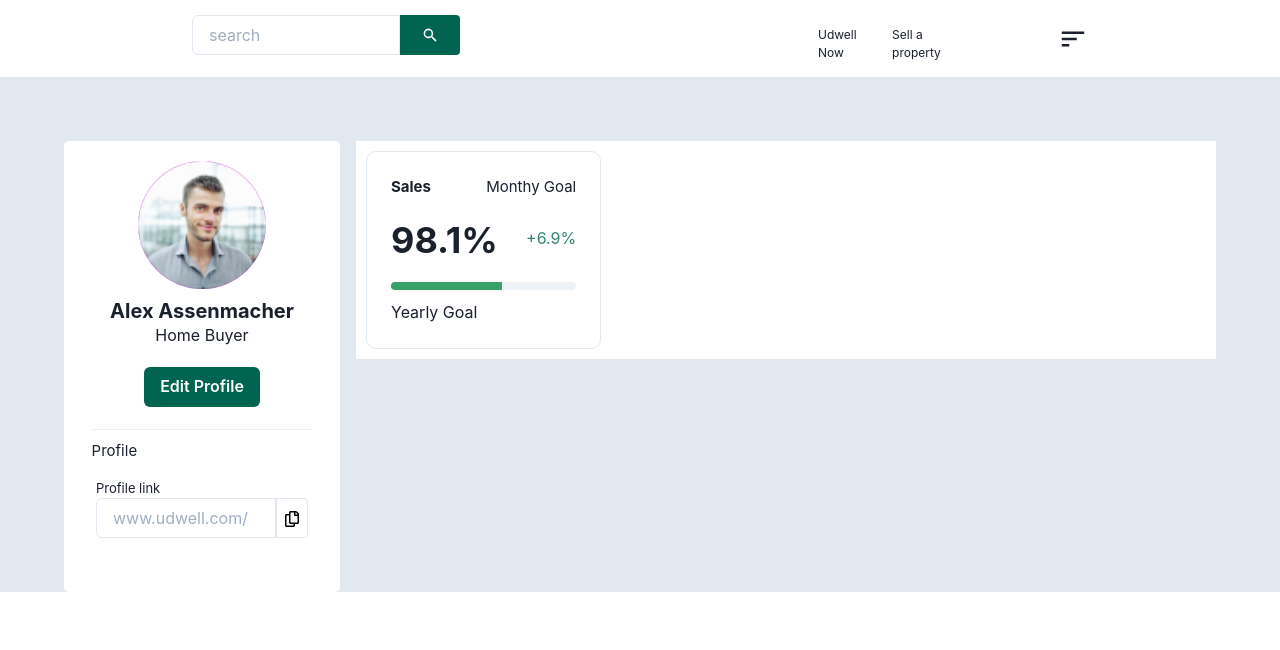
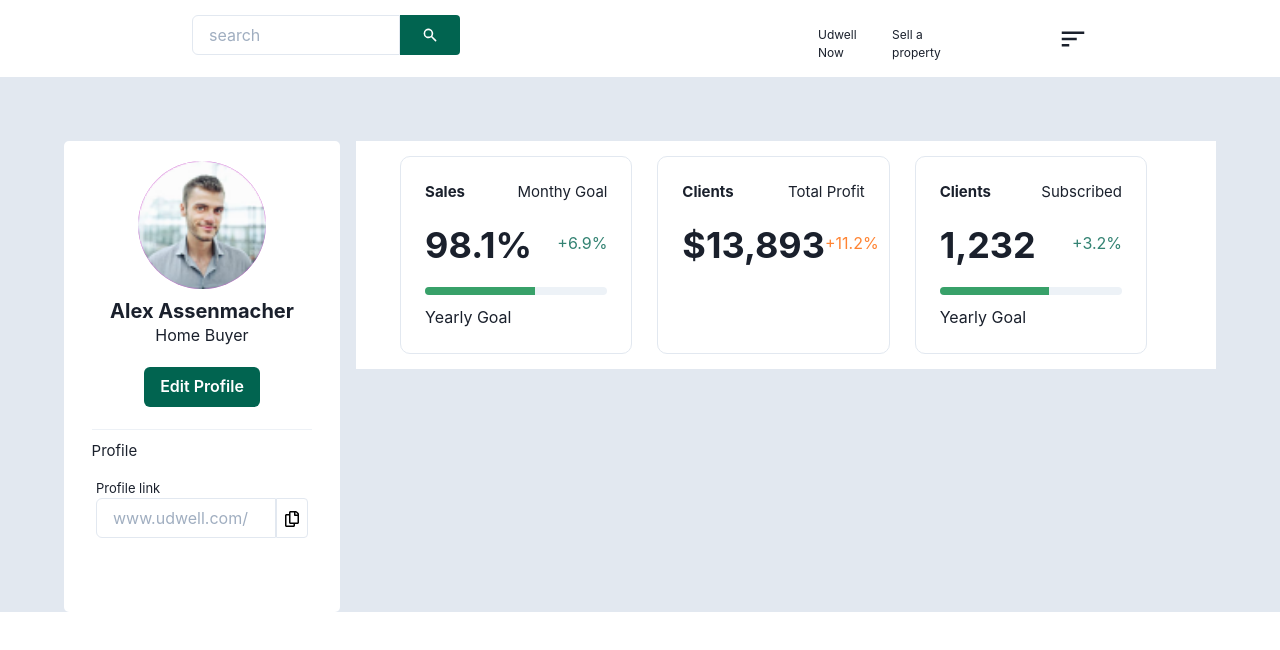
Before and after one commit to gadzorgenu/vien-Health-coding-Challenge, a React (Create React App) app in the folder coding_challenge/: page / in a window 1280 px wide. Shown: the top 650 px of the page. Built offline with nearby package versions, Linux system fonts and the light colour scheme.

Commit message:
Modified card

```diff
--- a/coding_challenge/src/components/Cards/ClientCard.js
+++ b/coding_challenge/src/components/Cards/ClientCard.js
@@ -1,10 +1,20 @@
 import React from 'react'
+import {Box, Flex, Text, Heading, Progress } from '@chakra-ui/react'
 
 const ClientCard = () =>{
     return (
-        <div>
-            Client
-        </div>
+        <Box borderRadius='10px' w={{ md: '28%'}} mr={{ md: '3%'}} p={{ md: 6}} borderWidth={1}>
+        <Flex fontSize={{md:'15px'}} justify='space-between'>
+            <Text fontWeight='bold' >Clients</Text>
+            <Text>Subscribed</Text>
+        </Flex>
+        <Flex my={{ md:'20px'}} justify='space-between'>
+            <Heading>1,232</Heading>
+            <Text mt='4%' color='#348373'>+3.2%</Text>
+        </Flex>
+        <Progress colorScheme="green" size="sm" value={60} rounded='lg' />
+        <Text mt={{ md: '10px'}}>Yearly Goal</Text>
+    </Box>
     )
 }
 
--- a/coding_challenge/src/components/Cards/RevenueCard.js
+++ b/coding_challenge/src/components/Cards/RevenueCard.js
@@ -1,10 +1,18 @@
 import React from 'react'
+import {Box, Flex, Text, Heading, Progress } from '@chakra-ui/react'
 
 const RevenueCard = () => {
     return (
-        <div>
-          Revenue Card
-        </div>
+      <Box borderRadius='10px' w={{ md: '28%'}} mr={{ md: '3%'}} p={{ md: 6}} borderWidth={1}>
+      <Flex fontSize={{md:'15px'}} justify='space-between'>
+          <Text fontWeight='bold' >Clients</Text>
+          <Text>Total Profit</Text>
+      </Flex>
+      <Flex my={{ md:'20px'}} justify='space-between'>
+          <Heading>$13,893</Heading>
+          <Text mt='4%' color='#FF8433'>+11.2%</Text>
+      </Flex>
+  </Box>
     )
 }
 
--- a/coding_challenge/src/components/Cards/SalesCard.js
+++ b/coding_challenge/src/components/Cards/SalesCard.js
@@ -3,7 +3,7 @@ import {Box, Flex, Text, Heading, Progress,Icon } from '@chakra-ui/react'
 
 const SalesCard = () => {
     return (
-        <Box borderRadius='10px' w={{ md: '28%'}} p={{ md: 6}} borderWidth={1}>
+        <Box borderRadius='10px' w={{ md: '28%'}} mr={{ md: '3%'}} p={{ md: 6}} borderWidth={1}>
             <Flex fontSize={{md:'15px'}} justify='space-between'>
                 <Text fontWeight='bold' >Sales</Text>
                 <Text>Monthy Goal</Text>
--- a/coding_challenge/src/components/Cards/index.js
+++ b/coding_challenge/src/components/Cards/index.js
@@ -1,11 +1,18 @@
 import React from 'react'
-import {Box } from '@chakra-ui/react'
+import {Box, Flex } from '@chakra-ui/react'
 import SalesCard from './SalesCard'
+import ClientCard from './ClientCard'
+import RevenueCard from './RevenueCard'
 
 const Card = () => {
+
     return (
-        <Box padding='10px'>
-            <SalesCard />
+        <Box padding='15px'>
+            <Flex justify='center'>
+                <SalesCard />
+                <RevenueCard />
+                <ClientCard />
+            </Flex>
         </Box>
     )
 }
```
Also changed, not shown: 1 other file (tests, documents, lock files or other folders).
